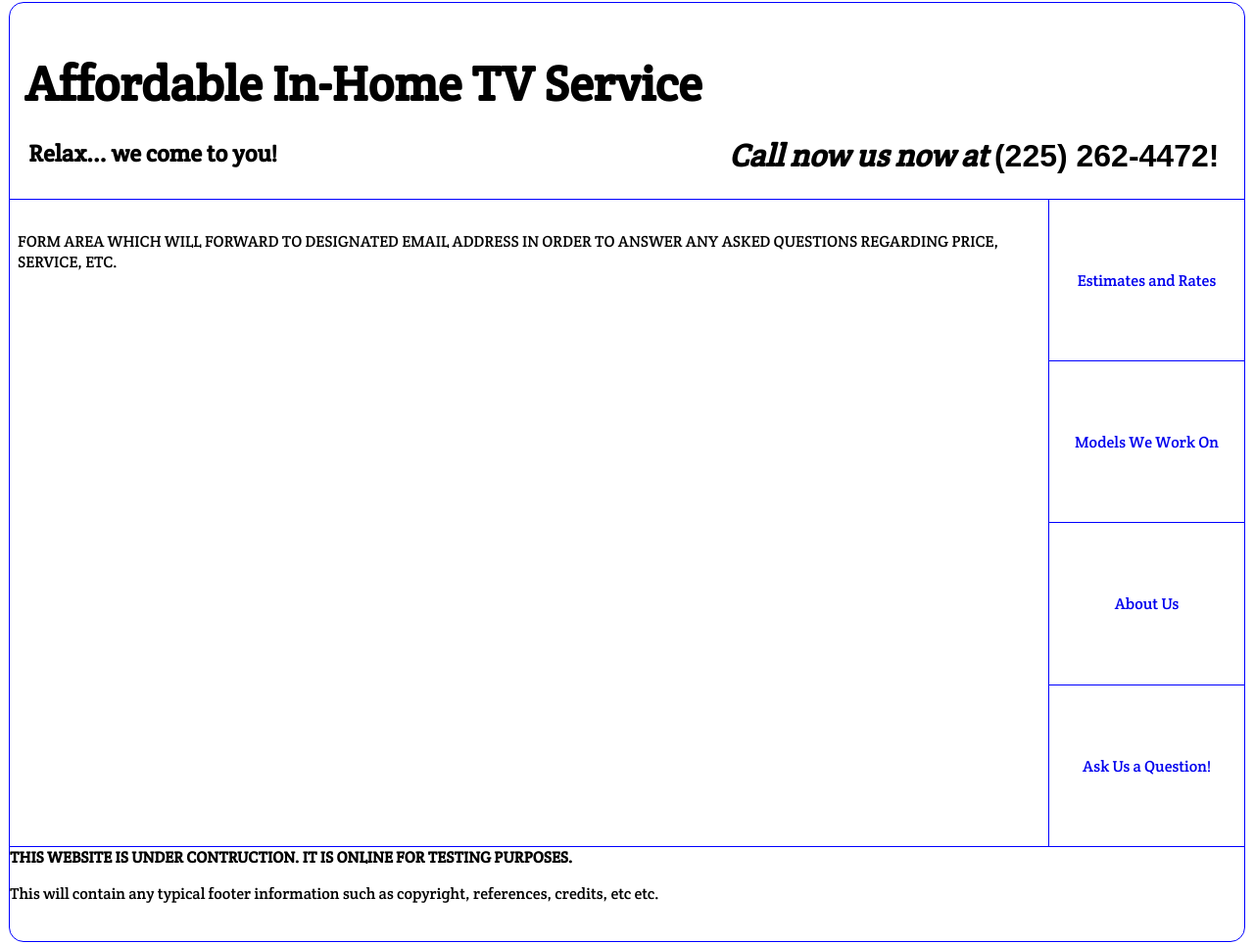
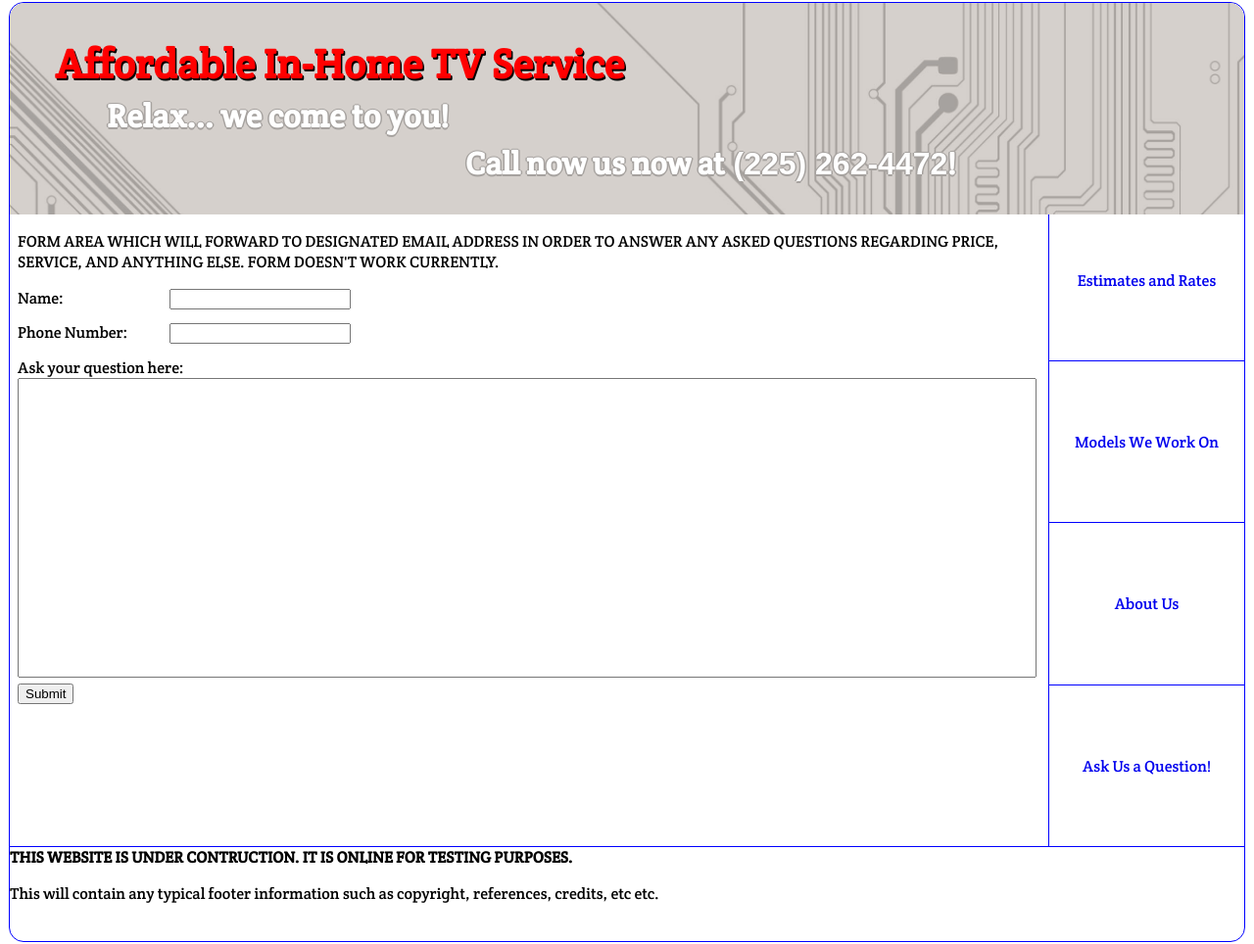
Before and after one commit to Croge32/Website, a PHP site: page /public/ask.html in a window 1280 px wide. Shown: the whole page at 98% size. Run offline with PHP 8.4, Linux system fonts and the light colour scheme.

Commit message:
Designed tentative banner. Started on Ask page form

```diff
--- a/public/ask.html
+++ b/public/ask.html
@@ -9,9 +9,10 @@
 	<div id="pagecontainer">
 
 		<div id="headerbar">
-			<h1><a class="headerbutton" href="home.html">Affordable In-Home TV Service</a></h1>
-			<h1><em>Call now us now at</em> <span id="numfont">(225) 262-4472!</span></h1>
-			<h2>Relax... we come to you!</h2>
+			<img id="headerbarImage" src="images/gray circuit banner.jpg"/>
+			<h1 id="buttonText"><a class="headerbutton" href="home.html">Affordable In-Home TV Service</a></h1>
+			<h1 id="numberText">Call now us now at<span id="numfont"> (225) 262-4472</span>!</h1>
+			<h2 id="slogan">Relax... we come to you!</h2>
 		</div>
 
 		<div id="rightbanner">
@@ -30,7 +31,15 @@
 		</div>
 
 		<div id="maincontent">
-			<p>FORM AREA WHICH WILL FORWARD TO DESIGNATED EMAIL ADDRESS IN ORDER TO ANSWER ANY ASKED QUESTIONS REGARDING PRICE, SERVICE, ETC.</p>
+			<p>FORM AREA WHICH WILL FORWARD TO DESIGNATED EMAIL ADDRESS IN ORDER TO ANSWER ANY ASKED QUESTIONS REGARDING PRICE, SERVICE, AND ANYTHING ELSE. FORM DOESN'T WORK CURRENTLY.</p>
+
+			<form id="askform">
+
+				Name: <input id="namespace" type="text/plain", name="namespace"><br>
+				Phone Number: <input id="numspace" type type="text", name="numspace"><br>
+				Ask your question here:<br> <textarea id="questionbox" rows="20" cols="126"></textarea><br>
+				<input type="submit" value="Submit">
+			</form>
 		</div>
 
 		<div id="footer">
--- a/public/css/mystyle.css
+++ b/public/css/mystyle.css
@@ -1,5 +1,5 @@
 html, body{
-	font-family: Crete Round, Verdana, sans serif;
+	font-family: Crete Round, Tahoma, sans serif;
 	margin: 0;
 	padding: 1px;
 }
@@ -16,25 +16,40 @@ html, body{
 	height: 12.5em;
 }
 
-#headerbar h1:first-child{
-	font-size: 50px;
-	margin: 0;
-	padding-top: 1em;
-	padding-left: .3em;
+#headerbarImage{
+	position: relative;
+	border-top: 0px solid black;
+	border-radius: 15px 15px 0 0;
+	width: 100%;
 }
 
-a.headerbutton:link{text-decoration: none; color: black;}
-a.headerbutton:visited{color: black;}
+#buttonText{
+	position: absolute;
+	font-size: 42px;
+	text-shadow: black 1.5px 1.5px;
+	top: 10px;
+	padding-left: 1.1em;
+}
 
-#headerbar  h1:nth-child(2){
-	float: right;
+a.headerbutton:link{text-decoration: none; color: red; text-shadow: black;}
+a.headerbutton:visited{color: #a6a29f; text-shadow: black;}
+
+#numberText{
+	position: absolute;
+	top: 125px;
+	left: 475px;
+	color: white;
+	text-shadow: -1.5px 0 #a6a29f, 0 1.5px #a6a29f, 1.5px 0 #a6a29f, 0 -1.5px #a6a29f;
 	padding-right: .8em;
 }
 
-#headerbar h2{
-	margin: 0;
-	padding-top: 1em;
-	padding-left: .8em;
+#slogan{
+	position: absolute;
+	top: 70px;
+	font-size: 33px;
+	color: white;
+	text-shadow: -1.5px 0 #a6a29f, 0 1.5px #a6a29f, 1.5px 0 #a6a29f, 0 -1.5px #a6a29f;
+	padding-left: 3em;
 }
 
 #rightbanner{
@@ -52,10 +67,27 @@ a.headerbutton:visited{color: black;}
 }
 
 a.buttonlinks:link{text-decoration: none;}
-a.buttonlinks:visited{color: red;}
+a.buttonlinks:visited{color: blue;}
 a.buttonlinks:hover{color: gray;}
 
+#questionbox{
+	resize: none;
+	padding-right: .7em;
+}
 
+#askform{
+	padding-left: .5em;
+}
+
+#namespace{
+	margin-left: 7.9em;
+	margin-bottom: 1em;
+}
+
+#numspace{
+	margin-left: 3em;
+	margin-bottom: 1em;
+}
 
 #maincontent{
 	margin-right: 12.5em;
```
Also changed, not shown: public/about.html (+4 -3 lines), public/estimates.html (+4 -3 lines), public/home.html (+4 -3 lines), public/models.html (+4 -3 lines), public/images/banner img idea.png (added), public/images/circuit background.jpg (added), public/images/gray circuit banner.jpg (added), 1 other file.
